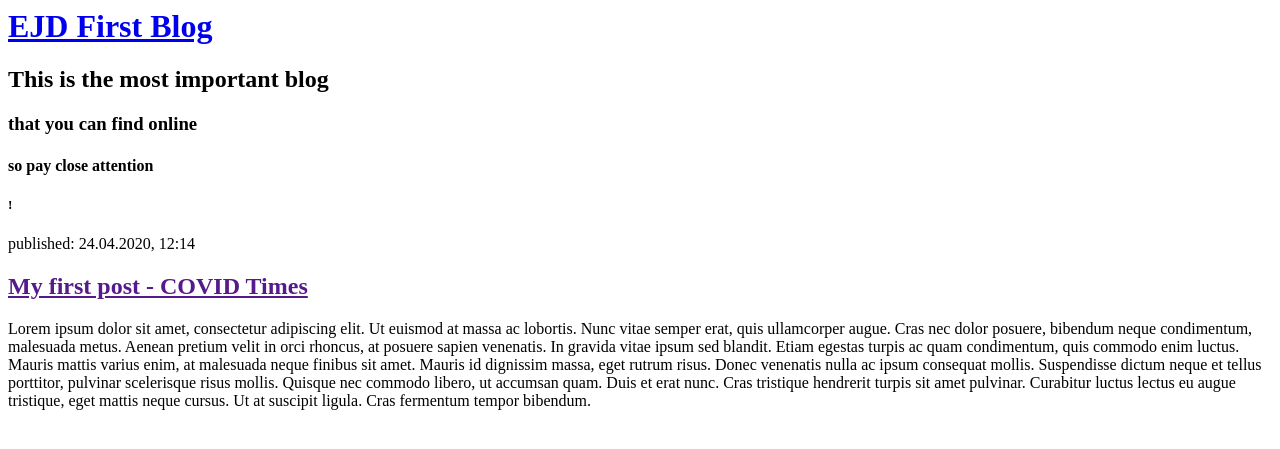
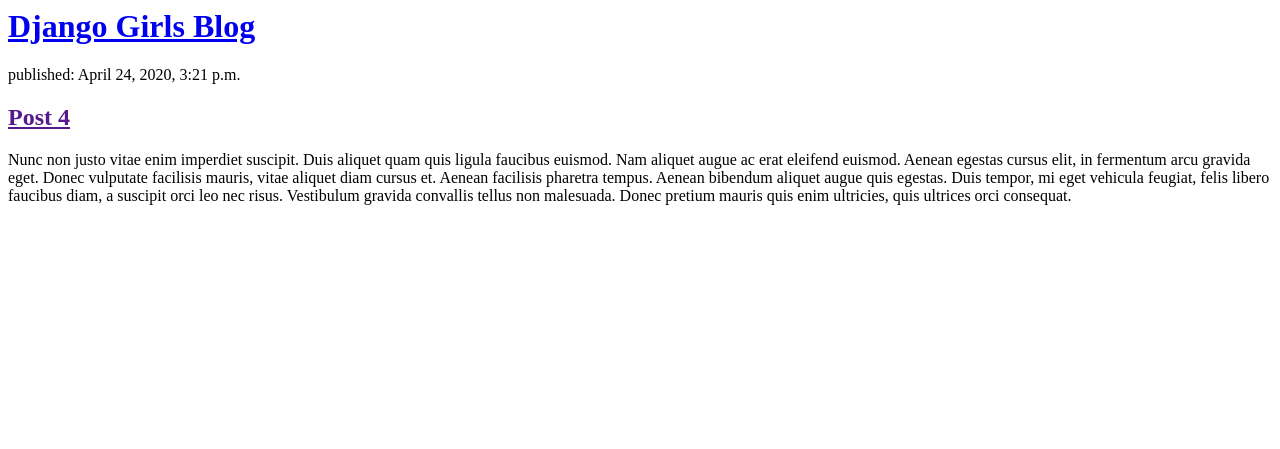
Before and after one commit to ejdarder/my-first-blog, a Django app: page / in a window 1280 px wide. Shown: the top 449 px of the page. Run offline with Django 3.2, Linux system fonts and the light colour scheme; data comes from the database, SQL or seed files in the repository; both versions use the stored data as it was after the commit.

Commit message:
Modified templates to display posts from db

```diff
--- a/blog/templates/blog/post_list.html
+++ b/blog/templates/blog/post_list.html
@@ -1,23 +1,18 @@
 <html>
     <head>
-        <title>Django Girls blog</title>
+        <title>EJD blog</title>
     </head>
     <body>
         <div>
-            <h1><a href="/">EJD First Blog</a></h1>
+            <h1><a href="/">Django Girls Blog</a></h1>
         </div>
 
-        <div>
-        	<h2>This is the most important blog</h2>
-        	<h3>that you can find online</h3>
-        	<h4>so pay close attention</h4>
-        	<h5>!</h5>
-        </div>
-        <div>
-            <p>published: 24.04.2020, 12:14</p>
-            <h2><a href="">My first post - COVID Times</a></h2>
-            <p>Lorem ipsum dolor sit amet, consectetur adipiscing elit. Ut euismod at massa ac lobortis. Nunc vitae semper erat, quis ullamcorper augue. Cras nec dolor posuere, bibendum neque condimentum, malesuada metus. Aenean pretium velit in orci rhoncus, at posuere sapien venenatis. In gravida vitae ipsum sed blandit. Etiam egestas turpis ac quam condimentum, quis commodo enim luctus. Mauris mattis varius enim, at malesuada neque finibus sit amet. Mauris id dignissim massa, eget rutrum risus. Donec venenatis nulla ac ipsum consequat mollis. Suspendisse dictum neque et tellus porttitor, pulvinar scelerisque risus mollis. Quisque nec commodo libero, ut accumsan quam. Duis et erat nunc. Cras tristique hendrerit turpis sit amet pulvinar. Curabitur luctus lectus eu augue tristique, eget mattis neque cursus. Ut at suscipit ligula. Cras fermentum tempor bibendum.</p>
-        </div>
-
+        {% for post in posts %}
+            <div>
+                <p>published: {{ post.published_date }}</p>
+                <h2><a href="">{{ post.title }}</a></h2>
+                <p>{{ post.text|linebreaksbr }}</p>
+            </div>
+        {% endfor %}
     </body>
 </html>
--- a/blog/views.py
+++ b/blog/views.py
@@ -1,7 +1,10 @@
 from django.shortcuts import render
+from django.utils import timezone
+from .models import Post
 
 # we create a function called post_list that takes
 # request and will return the value it gets from calling another
 # function named render that will render our template
 def post_list(request):
-	return render(request, 'blog/post_list.html', {})
+	posts = Post.objects.filter(published_date__lte=timezone.now()).order_by('published_date')
+	return render(request, 'blog/post_list.html', {'posts': posts})
```
Also changed, not shown: db.sqlite3.
